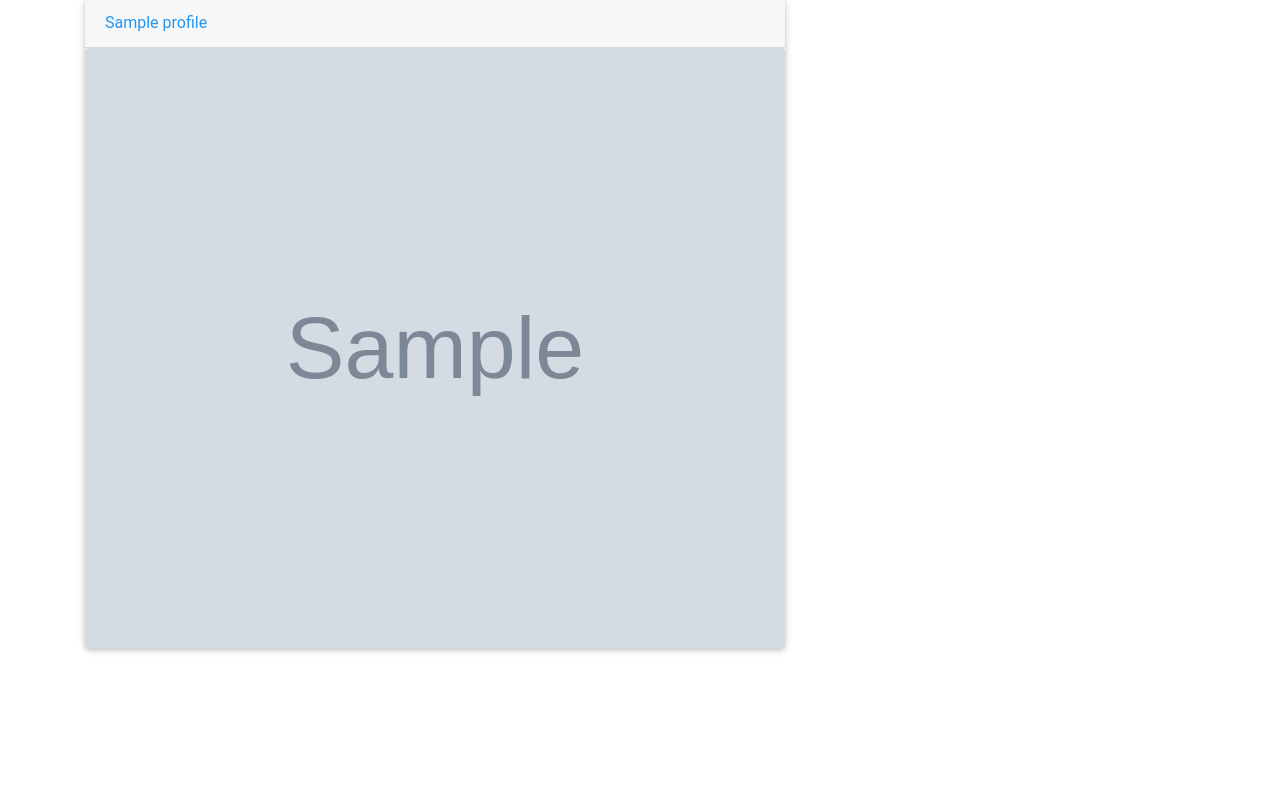
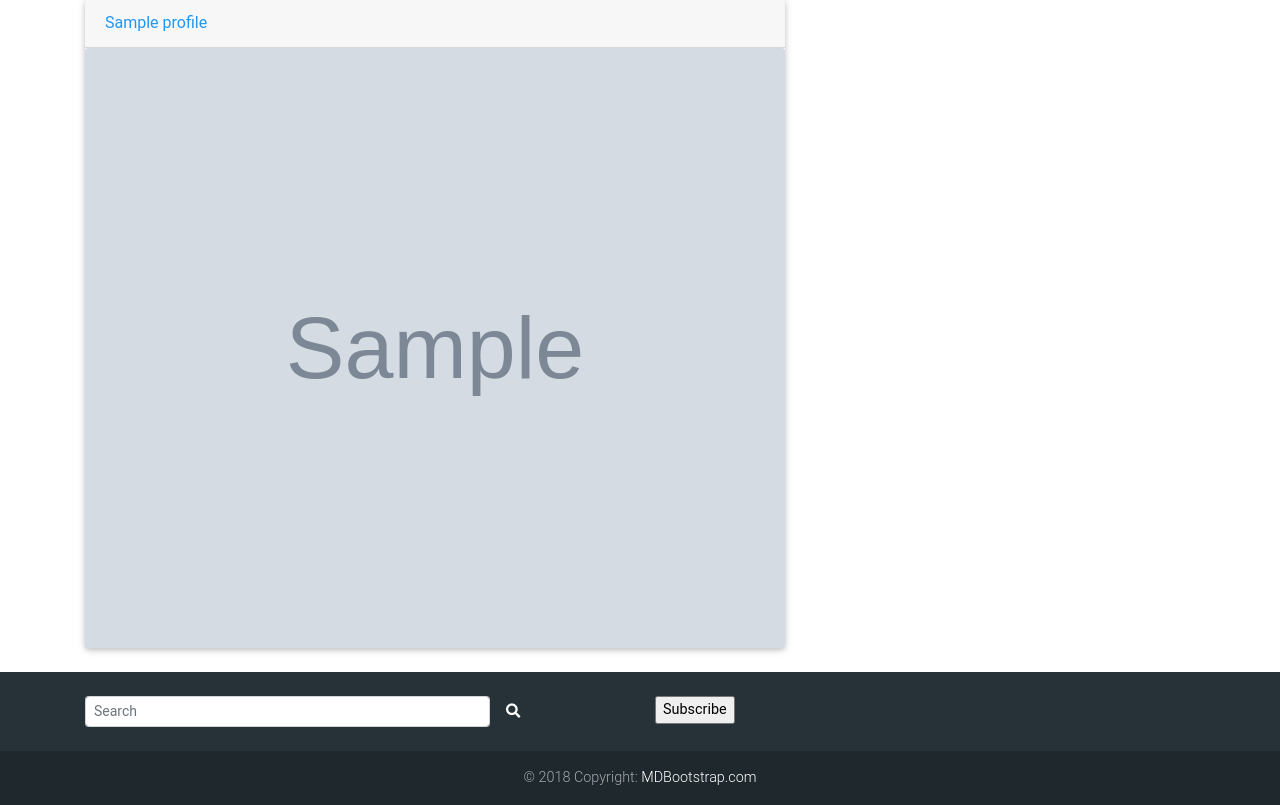
Before and after one commit to chrisjire/instagram, a Django app: template gram/templates/index.html in a window 1280 px wide. Shown: the part 107-912 px from the top of the page. Before the commit the page ends 760 px from the top, so only its background shows below. Run offline with Django 3.2, Linux system fonts and the light colour scheme; the template is opened without the code that fills it: most values are stand-ins (such as "Sample title", 1, 10 or a date in 2020); grey boxes marked "Sample" are stand-in pictures; some libraries are stand-ins or nearby versions.

Commit message:
this commit will add newsletterform to our application

```diff
--- /dev/null
+++ b/gram/forms.py
@@ -0,0 +1,5 @@
+from django import forms
+
+class NewsLetterForm(forms.Form):
+    your_name = forms.CharField(label='First Name',max_length=30)
+    email = forms.EmailField(label='Email')
--- a/gram/templates/index.html
+++ b/gram/templates/index.html
@@ -1,4 +1,5 @@
 {%extends 'all-gram/base.html'%}
+{% load bootstrap3 %}
 
 {% block content %}
 {{block.super}}
@@ -18,7 +19,59 @@
     </div>
     {% endfor %}
     </div>
+</div>
+<br>
+    <!-- Footer -->
+    <footer class="page-footer font-small special-color-dark pt-4">
 
-</div>
+        <!-- Footer Elements -->
+        <div class="container">
+
+        <!--Grid row-->
+        <div class="row">
+
+            <!--Grid column-->
+            <div class="col-md-6 mb-4">
+
+            <!-- Form -->
+            <form class="form-inline">
+                <input class="form-control form-control-sm mr-3 w-75" type="text" placeholder="Search"
+                aria-label="Search">
+                <i class="fas fa-search" aria-hidden="true"></i>
+            </form>
+            <!-- Form -->
+
+            </div>
+            <!--Grid column-->
+
+            <!--Grid column-->
+            <div class="col-md-6 mb-4">
+
+                <form  action="{%url 'welcome'%}" method="post">
+                    {%csrf_token%}
+
+                    {% bootstrap_form letterForm layout='inline' %}
+                    <input type="submit" value="Subscribe">
+                </form>
+
+            </div>
+            <!--Grid column-->
+
+        </div>
+        <!--Grid row-->
+
+        </div>
+        <!-- Footer Elements -->
+
+        <!-- Copyright -->
+        <div class="footer-copyright text-center py-3">© 2018 Copyright:
+        <a href="https://mdbootstrap.com/education/bootstrap/"> MDBootstrap.com</a>
+        </div>
+        <!-- Copyright -->
+
+    </footer>
+    <!-- Footer -->
+
+
 
 {% endblock %}
--- a/insta/settings.py
+++ b/insta/settings.py
@@ -57,6 +57,8 @@ ALLOWED_HOSTS = config('ALLOWED_HOSTS', cast=Csv())
 
 INSTALLED_APPS = [
     'gram.apps.GramConfig',
+    'bootstrap3',
+    'tinymce',
     'django.contrib.admin',
     'django.contrib.auth',
     'django.contrib.contenttypes',
```
Also changed, not shown: gram/views.py (+10 -1 lines).
